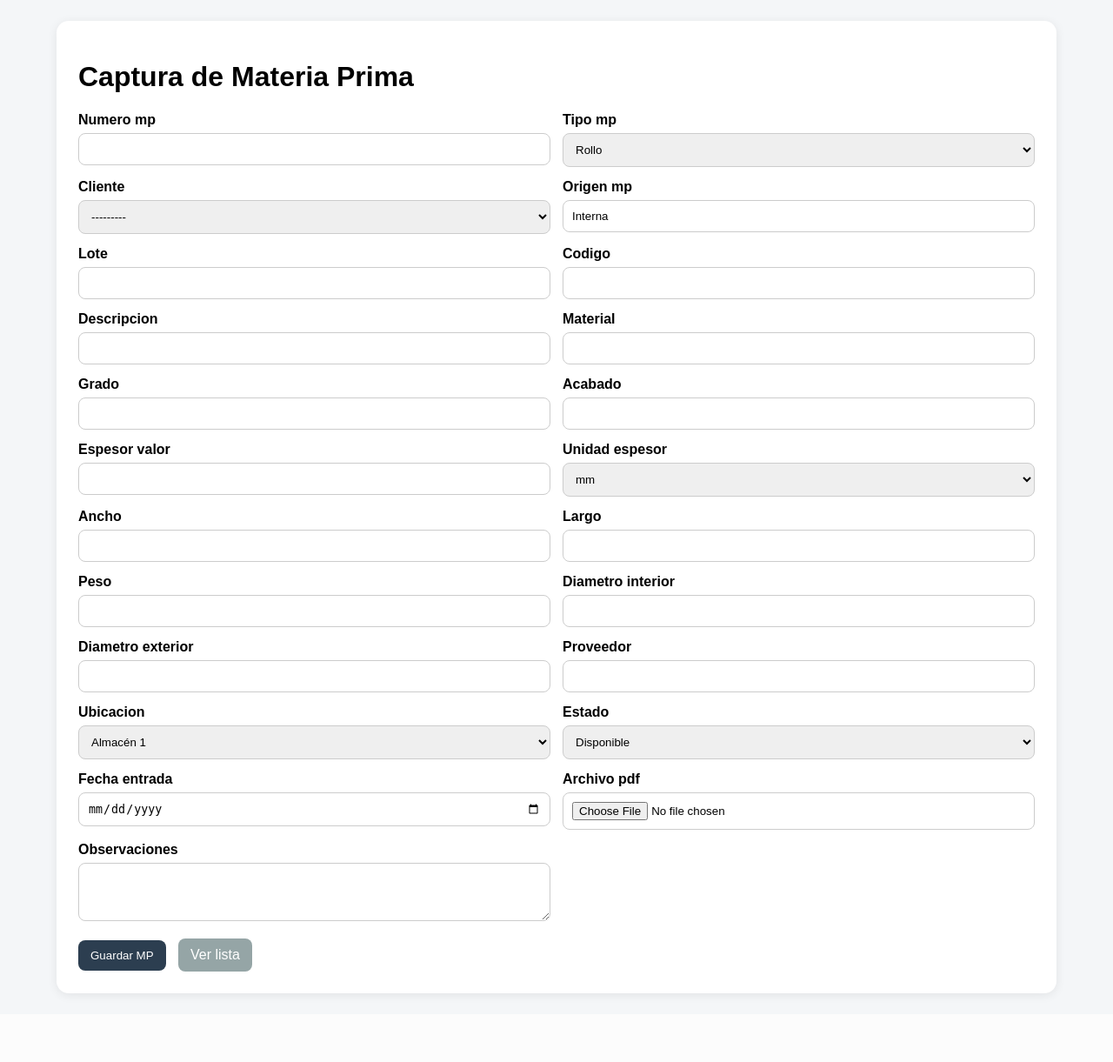
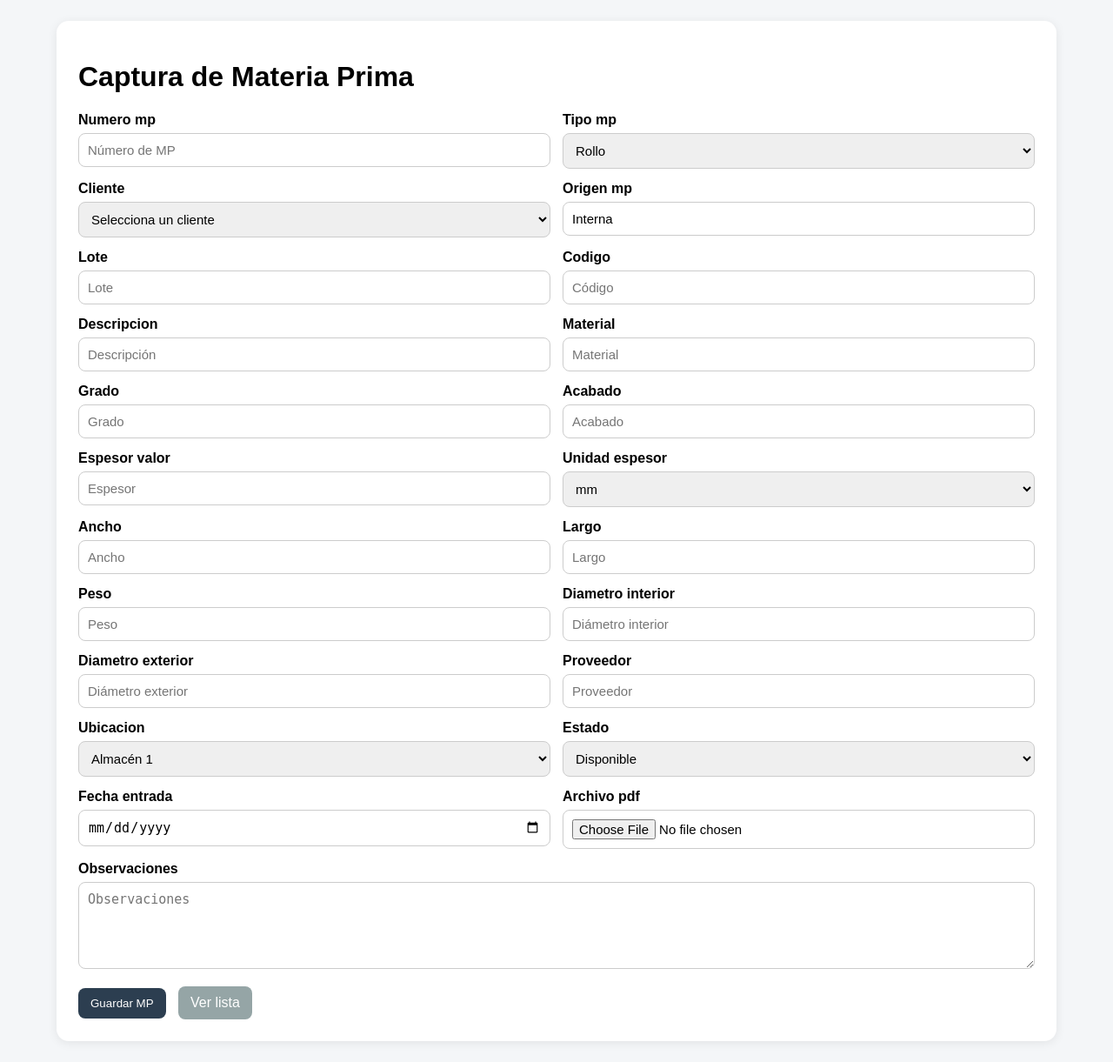
Before and after one commit to maxalejandro31-web/sistema_produccion, a Django app: page /captura-mp/ in a window 1280 px wide. Shown: the part 62-1283 px from the top of the page at 87% size. Before the commit the page ends 1210 px from the top, so only its background shows below. Run offline with Django 5.2, Linux system fonts and the light colour scheme; a user stored in the database is signed in; data that the repository does not hold is empty.

Commit message:
restaura campos completos en captura de materia prima

```diff
--- a/inventario/forms.py
+++ b/inventario/forms.py
@@ -7,13 +7,23 @@ class ClienteForm(forms.ModelForm):
         model = Cliente
         fields = ['codigo_cliente', 'nombre', 'activo']
         widgets = {
-            'codigo_cliente': forms.TextInput(attrs={'class': 'form-control'}),
-            'nombre': forms.TextInput(attrs={'class': 'form-control'}),
-            'activo': forms.CheckboxInput(attrs={'class': 'form-check-input'}),
+            'codigo_cliente': forms.TextInput(attrs={
+                'placeholder': 'Código del cliente'
+            }),
+            'nombre': forms.TextInput(attrs={
+                'placeholder': 'Nombre del cliente'
+            }),
+            'activo': forms.CheckboxInput(),
         }
 
 
 class MateriaPrimaForm(forms.ModelForm):
+    fecha_entrada = forms.DateField(
+        required=False,
+        input_formats=['%Y-%m-%d'],
+        widget=forms.DateInput(attrs={'type': 'date'})
+    )
+
     class Meta:
         model = MateriaPrima
         fields = [
@@ -42,61 +52,38 @@ class MateriaPrimaForm(forms.ModelForm):
             'observaciones',
         ]
         widgets = {
-            'numero_mp': forms.TextInput(attrs={'class': 'form-control'}),
-            'tipo_mp': forms.Select(attrs={'class': 'form-control'}),
-            'cliente': forms.Select(attrs={'class': 'form-control'}),
-            'origen_mp': forms.TextInput(attrs={'class': 'form-control'}),
-            'lote': forms.TextInput(attrs={'class': 'form-control'}),
-            'codigo': forms.TextInput(attrs={'class': 'form-control'}),
-            'descripcion': forms.TextInput(attrs={'class': 'form-control'}),
-            'material': forms.TextInput(attrs={'class': 'form-control'}),
-            'grado': forms.TextInput(attrs={'class': 'form-control'}),
-            'acabado': forms.TextInput(attrs={'class': 'form-control'}),
-            'espesor_valor': forms.NumberInput(attrs={'class': 'form-control', 'step': 'any'}),
-            'unidad_espesor': forms.Select(attrs={'class': 'form-control'}),
-            'ancho': forms.NumberInput(attrs={'class': 'form-control', 'step': 'any'}),
-            'largo': forms.NumberInput(attrs={'class': 'form-control', 'step': 'any'}),
-            'peso': forms.NumberInput(attrs={'class': 'form-control', 'step': 'any'}),
-            'diametro_interior': forms.NumberInput(attrs={'class': 'form-control', 'step': 'any'}),
-            'diametro_exterior': forms.NumberInput(attrs={'class': 'form-control', 'step': 'any'}),
-            'proveedor': forms.TextInput(attrs={'class': 'form-control'}),
-            'ubicacion': forms.Select(attrs={'class': 'form-control'}),
-            'estado': forms.Select(attrs={'class': 'form-control'}),
-            'fecha_entrada': forms.DateInput(
-                attrs={'class': 'form-control', 'type': 'date'},
-                format='%Y-%m-%d'
-            ),
-            'archivo_pdf': forms.ClearableFileInput(attrs={'class': 'form-control'}),
-            'observaciones': forms.Textarea(attrs={'class': 'form-control', 'rows': 3}),
+            'numero_mp': forms.TextInput(attrs={'placeholder': 'Número de MP'}),
+            'tipo_mp': forms.Select(),
+            'cliente': forms.Select(),
+            'origen_mp': forms.TextInput(attrs={'placeholder': 'Origen de la MP'}),
+            'lote': forms.TextInput(attrs={'placeholder': 'Lote'}),
+            'codigo': forms.TextInput(attrs={'placeholder': 'Código'}),
+            'descripcion': forms.TextInput(attrs={'placeholder': 'Descripción'}),
+            'material': forms.TextInput(attrs={'placeholder': 'Material'}),
+            'grado': forms.TextInput(attrs={'placeholder': 'Grado'}),
+            'acabado': forms.TextInput(attrs={'placeholder': 'Acabado'}),
+            'espesor_valor': forms.NumberInput(attrs={'step': 'any', 'placeholder': 'Espesor'}),
+            'unidad_espesor': forms.Select(),
+            'ancho': forms.NumberInput(attrs={'step': 'any', 'placeholder': 'Ancho'}),
+            'largo': forms.NumberInput(attrs={'step': 'any', 'placeholder': 'Largo'}),
+            'peso': forms.NumberInput(attrs={'step': 'any', 'placeholder': 'Peso'}),
+            'diametro_interior': forms.NumberInput(attrs={'step': 'any', 'placeholder': 'Diámetro interior'}),
+            'diametro_exterior': forms.NumberInput(attrs={'step': 'any', 'placeholder': 'Diámetro exterior'}),
+            'proveedor': forms.TextInput(attrs={'placeholder': 'Proveedor'}),
+            'ubicacion': forms.Select(),
+            'estado': forms.Select(),
+            'fecha_entrada': forms.DateInput(attrs={'type': 'date'}),
+            'archivo_pdf': forms.ClearableFileInput(),
+            'observaciones': forms.Textarea(attrs={'rows': 4, 'placeholder': 'Observaciones'}),
         }
 
     def __init__(self, *args, **kwargs):
         super().__init__(*args, **kwargs)
 
-        self.fields['fecha_entrada'].input_formats = ['%Y-%m-%d']
+        if 'cliente' in self.fields:
+            self.fields['cliente'].queryset = Cliente.objects.all().order_by('nombre')
+            self.fields['cliente'].empty_label = 'Selecciona un cliente'
 
-        campos_opcionales = [
-            'cliente',
-            'origen_mp',
-            'lote',
-            'codigo',
-            'descripcion',
-            'material',
-            'grado',
-            'acabado',
-            'espesor_valor',
-            'unidad_espesor',
-            'ancho',
-            'largo',
-            'peso',
-            'diametro_interior',
-            'diametro_exterior',
-            'proveedor',
-            'fecha_entrada',
-            'archivo_pdf',
-            'observaciones',
-        ]
-
-        for campo in campos_opcionales:
-            if campo in self.fields:
-                self.fields[campo].required = False
+        for field_name, field in self.fields.items():
+            if not isinstance(field.widget, forms.CheckboxInput):
+                field.widget.attrs.setdefault('class', 'form-control')
--- a/inventario/templates/inventario/captura_mp.html
+++ b/inventario/templates/inventario/captura_mp.html
@@ -12,26 +12,43 @@
         border-radius: 14px;
         box-shadow: 0 2px 12px rgba(0,0,0,0.08);
     }
+
     .grid {
         display: grid;
         grid-template-columns: repeat(2, 1fr);
         gap: 14px;
     }
+
     .campo {
         display: flex;
         flex-direction: column;
     }
+
     .campo label {
         font-weight: bold;
         margin-bottom: 6px;
     }
+
     .campo input,
     .campo select,
     .campo textarea {
         padding: 10px;
         border: 1px solid #ccc;
         border-radius: 8px;
+        font-size: 15px;
+        width: 100%;
+        box-sizing: border-box;
     }
+
+    .campo textarea {
+        min-height: 100px;
+        resize: vertical;
+    }
+
+    .campo-completo {
+        grid-column: 1 / -1;
+    }
+
     .mensaje {
         background: #dff0d8;
         color: #2e7d32;
@@ -39,9 +56,19 @@
         border-radius: 8px;
         margin-bottom: 15px;
     }
+
+    .errores-generales {
+        background: #fdecea;
+        color: #b71c1c;
+        padding: 10px;
+        border-radius: 8px;
+        margin-bottom: 15px;
+    }
+
     .acciones {
         margin-top: 20px;
     }
+
     .acciones button,
     .acciones a {
         display: inline-block;
@@ -52,13 +79,21 @@
         cursor: pointer;
         margin-right: 10px;
     }
+
     .acciones button {
         background: #2c3e50;
         color: white;
     }
+
     .acciones a {
         background: #95a5a6;
         color: white;
+    }
+
+    .error-texto {
+        color: red;
+        font-size: 13px;
+        margin-top: 4px;
     }
 </style>
 
@@ -69,16 +104,27 @@
         <div class="mensaje">{{ mensaje }}</div>
     {% endif %}
 
+    {% if form.non_field_errors %}
+        <div class="errores-generales">
+            {{ form.non_field_errors }}
+        </div>
+    {% endif %}
+
     <form method="post" enctype="multipart/form-data">
         {% csrf_token %}
 
         <div class="grid">
             {% for field in form %}
-                <div class="campo">
+                <div class="campo {% if field.name == 'observaciones' %}campo-completo{% endif %}">
                     <label for="{{ field.id_for_label }}">{{ field.label }}</label>
                     {{ field }}
+
+                    {% if field.help_text %}
+                        <small>{{ field.help_text }}</small>
+                    {% endif %}
+
                     {% if field.errors %}
-                        <small style="color:red;">{{ field.errors }}</small>
+                        <small class="error-texto">{{ field.errors }}</small>
                     {% endif %}
                 </div>
             {% endfor %}
```
